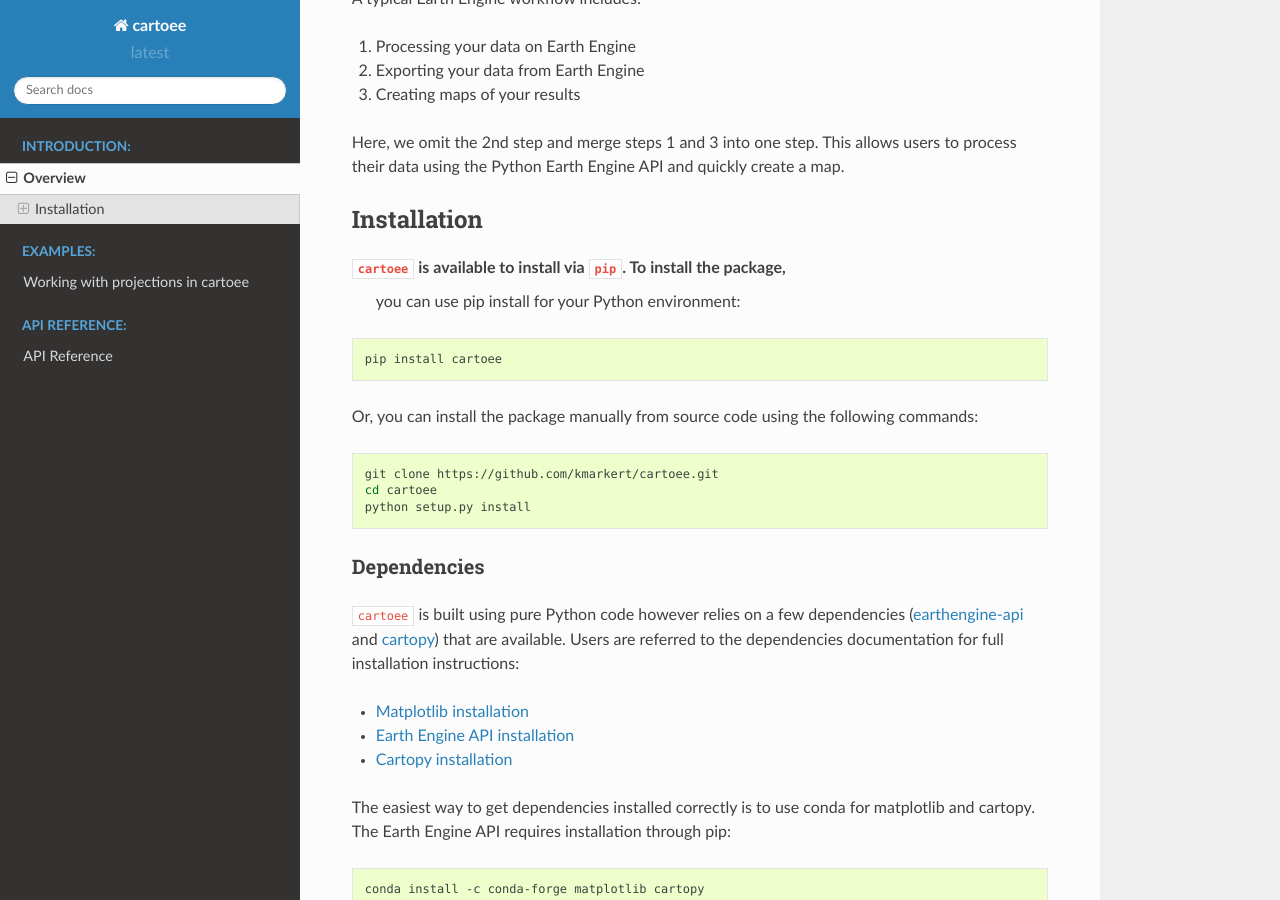
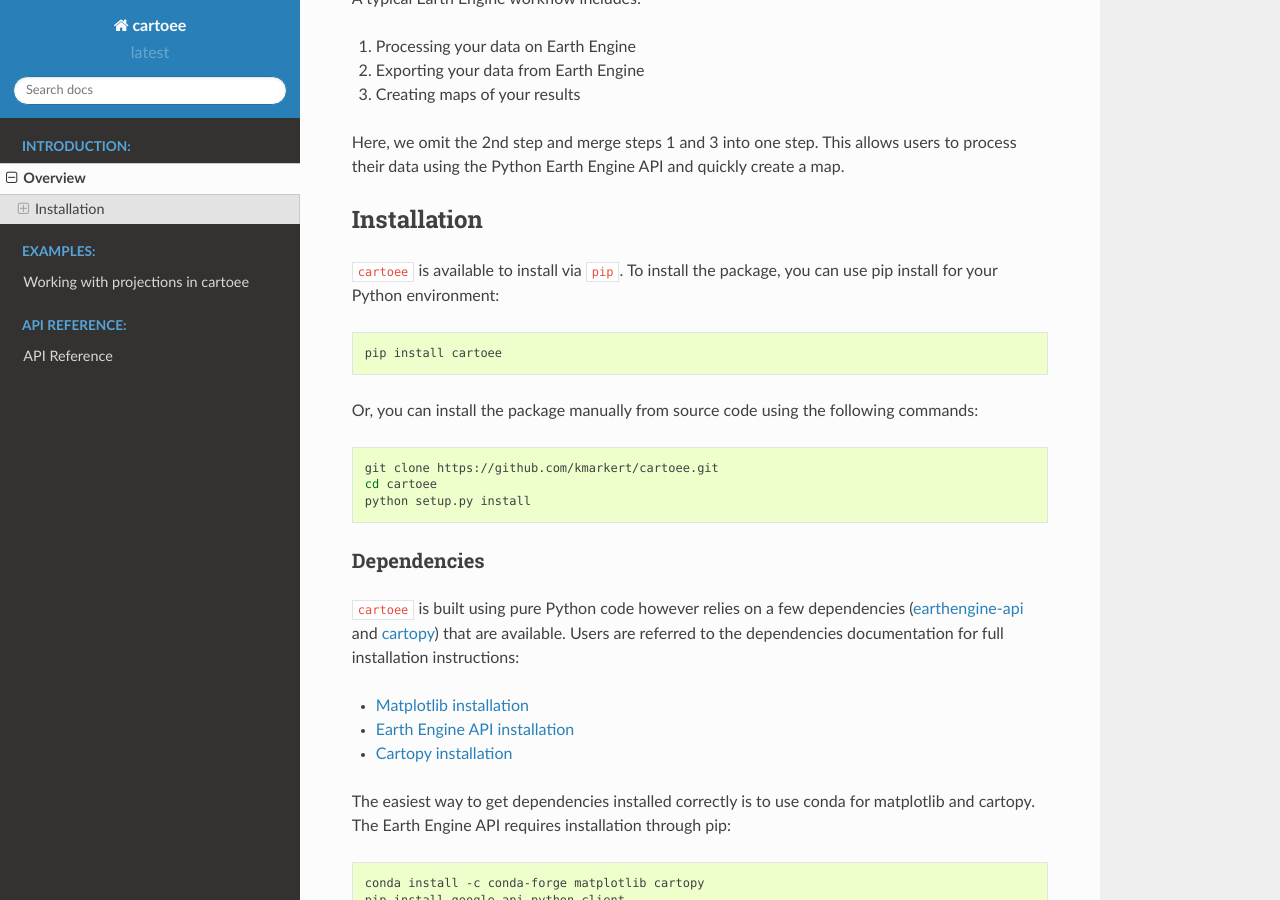
Before and after one commit to KMarkert/cartoee, a Sphinx documentation site: the page built from docs/introduction.rst, in a window 1280 px wide and 900 px high, scrolled down 368 px. Built offline with Sphinx 7.4.7 and the Read the Docs theme 2.0.0, drawn with Linux system fonts in a browser that asks for light colours; pages that are not in the unit, such as notebooks, are missing from menus.

Commit message:
minor updates to docs

```diff
--- a/docs/api.rst
+++ b/docs/api.rst
@@ -10,6 +10,6 @@ This page provides an overview of cartoee's API. For detailed examples using
 the package please refer to the documentation on the docs page.
 
 
-.. automodule:: cartoee.plotting
+.. automodule:: cartoee
    :members:
    :undoc-members:
--- a/docs/conf.py
+++ b/docs/conf.py
@@ -12,9 +12,9 @@
 # add these directories to sys.path here. If the directory is relative to the
 # documentation root, use os.path.abspath to make it absolute, like shown here.
 #
-import os
-import sys
-sys.path.insert(0, os.path.abspath('../'))
+# import os
+# import sys
+# sys.path.insert(0, os.path.abspath('../'))
 
 
 # -- Project information -----------------------------------------------------
--- a/docs/introduction.rst
+++ b/docs/introduction.rst
@@ -32,7 +32,7 @@ Installation
 -------------
 
 :code:`cartoee` is available to install via :code:`pip`. To install the package,
- you can use pip  install for your Python environment:
+you can use pip  install for your Python environment:
 
 .. code-block:: bash
 
```
